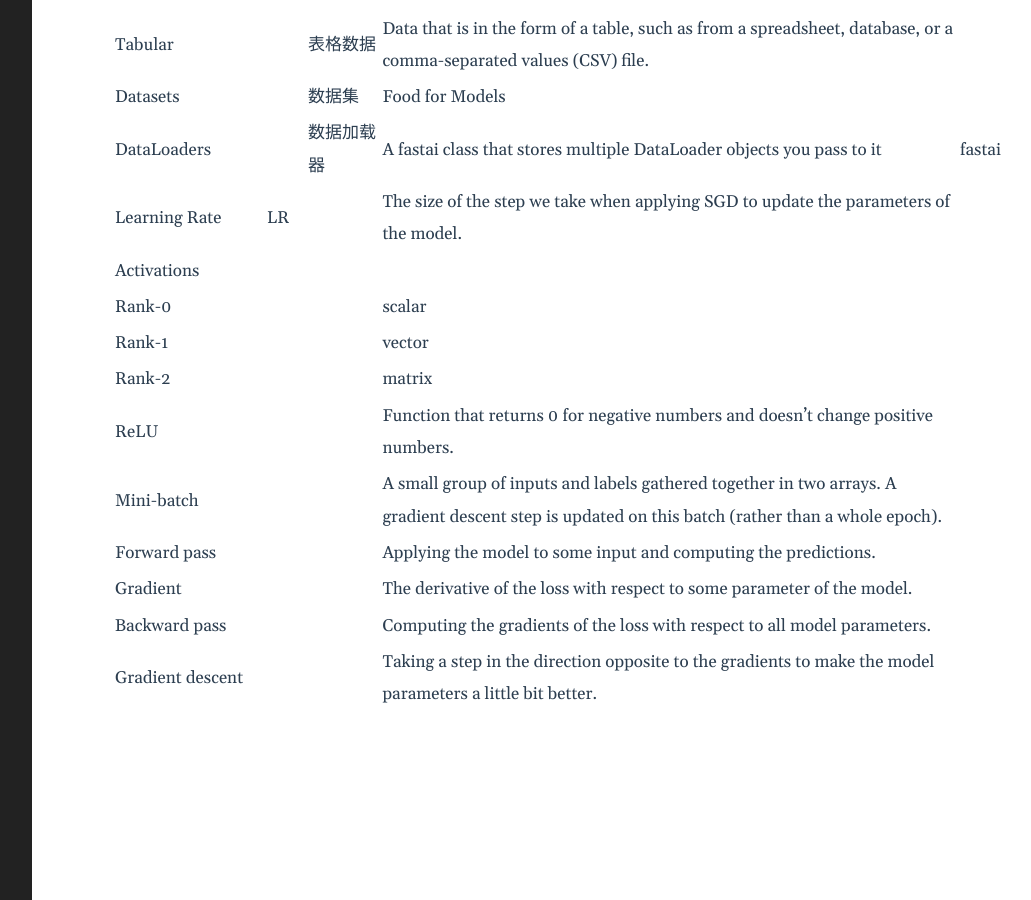
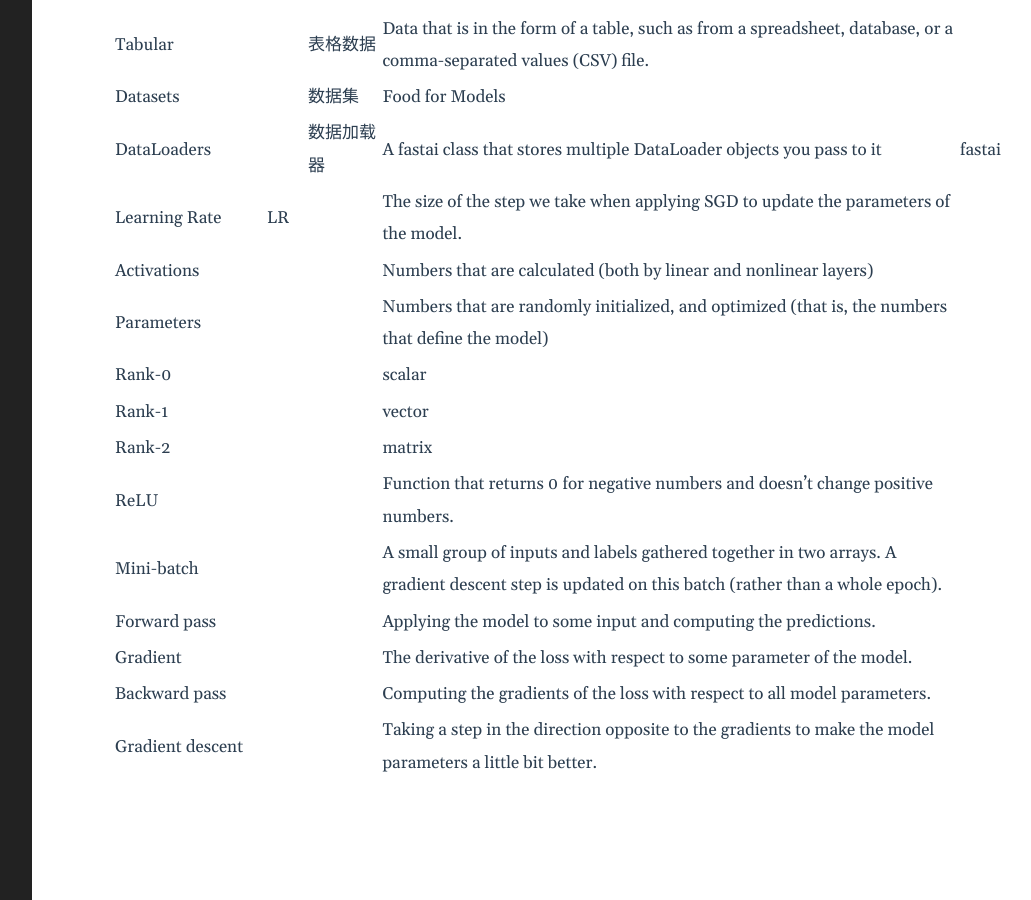
Before and after one commit to yejinp/yejinp.github.io, a Jekyll site: the page built from _posts/2025-08-11-学习AI 之 术语.markdown, in a window 1280 px wide and 900 px high, scrolled down 1647 px. Shown: the whole window, without its empty margins (188-1219 px from the left). Built offline with Jekyll 4.4.1, drawn with Linux system fonts in a browser that asks for light colours.

Commit message:
添加新术语

```diff
--- a/_posts/2025-08-11-学习AI 之 术语.markdown
+++ b/_posts/2025-08-11-学习AI 之 术语.markdown
@@ -34,7 +34,8 @@ category: AI
 | Datasets | |数据集 | Food for Models | |
 | DataLoaders | |数据加载器 | A fastai class that stores multiple DataLoader objects you pass to it | fastai |
 | Learning Rate| LR | | The size of the step we take when applying SGD to update the parameters of the model. | |
-| Activations | | | | |
+| Activations | | | Numbers that are calculated (both by linear and nonlinear layers) | |
+| Parameters |||Numbers that are randomly initialized, and optimized (that is, the numbers that define the model)|
 | Rank-0 | | | scalar| |
 | Rank-1 | | | vector | |
 | Rank-2 | | | matrix | |
```
